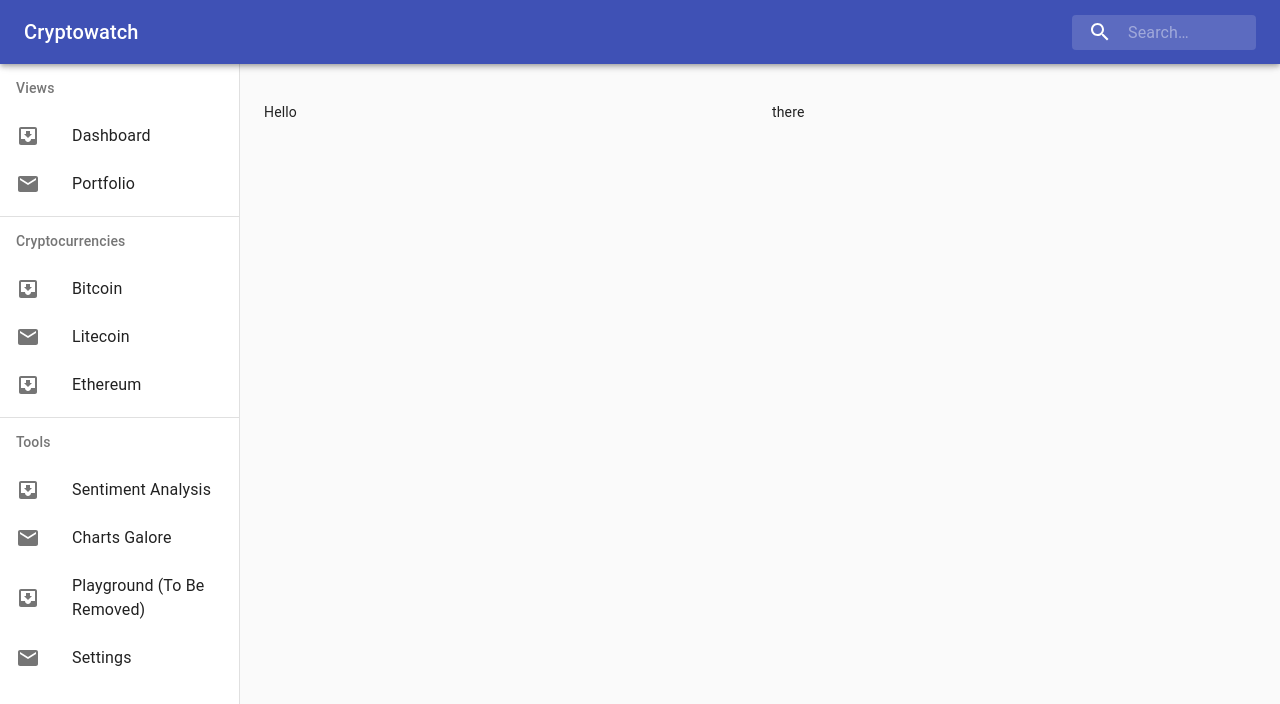
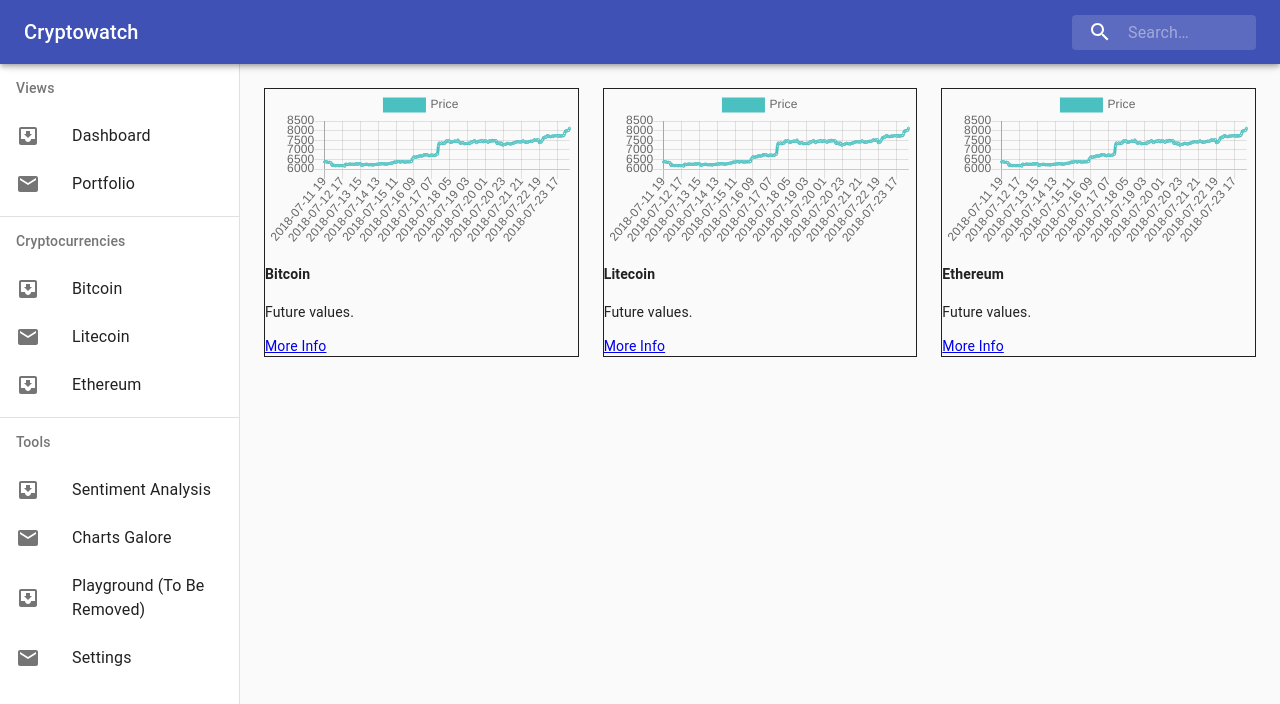
Before and after one commit to mxnavid/cryptoPredict, a React (Create React App) app in the folder ui/: page / in a window 1280 px wide. Shown: the top 704 px of the page. Built offline with nearby package versions, Linux system fonts and the light colour scheme.

Commit message:
Adding graphs to App.js

```diff
--- a/ui/src/App.js
+++ b/ui/src/App.js
@@ -20,6 +20,8 @@
 import { IconButton } from "@material-ui/core";
 
 import Grid from '@material-ui/core/Grid';
+
+import LineEx from './LineEx'
 
 const drawerWidth = 240;
 
@@ -186,11 +188,14 @@
       <main className={classes.content}>
         <div className={classes.toolbar} />
         <Grid container spacing={3}>
-          <Grid item xs={6}>
-            <p>Hello</p>
+          <Grid item xs={4}>
+            <LineEx name="Bitcoin" label="Price" x="Time" y="Open"/>
           </Grid>
-          <Grid item xs={6}>
-            <p>there</p>
+          <Grid item xs={4}>
+            <LineEx name="Litecoin" label="Price" x="Time" y="Open"/>
+          </Grid>
+          <Grid item xs={4}>
+            <LineEx name="Ethereum" label="Price" x="Time" y="Open"/>
           </Grid>
         </Grid>
       </main>
--- a/ui/src/LineEx.js
+++ b/ui/src/LineEx.js
@@ -2,19 +2,22 @@
 import {Line} from 'react-chartjs-2';
 import Box from '@material-ui/core/Box';
 
+//console.log(d);
+//console.log(x);
+
+class App extends React.Component {
+  constructor(props) {
+    super(props)
     var {hourly_data} = require('./Bitcoin_hourly_output');
 
     const x = hourly_data.map(v => (v.Time));
-const y = hourly_data.map(v => (v.Open ));
+    const y = hourly_data.map(v => (v.Open));
 
-//console.log(d);
-console.log(x);
-
-const data = {
+    this.data = {
       labels: x,
       datasets: [
         {
-      label: 'Price',
+          label: props.label,
           fill: false,
           lineTension: 0.1,
           backgroundColor: 'rgba(75,192,192,0.4)',
@@ -34,16 +37,16 @@
         }
       ]
     };
+  }
 
-class App extends React.Component {
   render() {
     return (
       <Box border={1}>
-        <Line data={data}/>
+        <Line data={this.data}/>
         <div>
-          <h4>Bitcoin</h4>
+          <h4>{this.props.name}</h4>
           <p>Future values.</p>
-          <a href="#">More Info</a>
+          <a href={this.props.name}>More Info</a>
         </div>
       </Box>
     )
```
Lines whose indentation alone changed are shown as unchanged.
